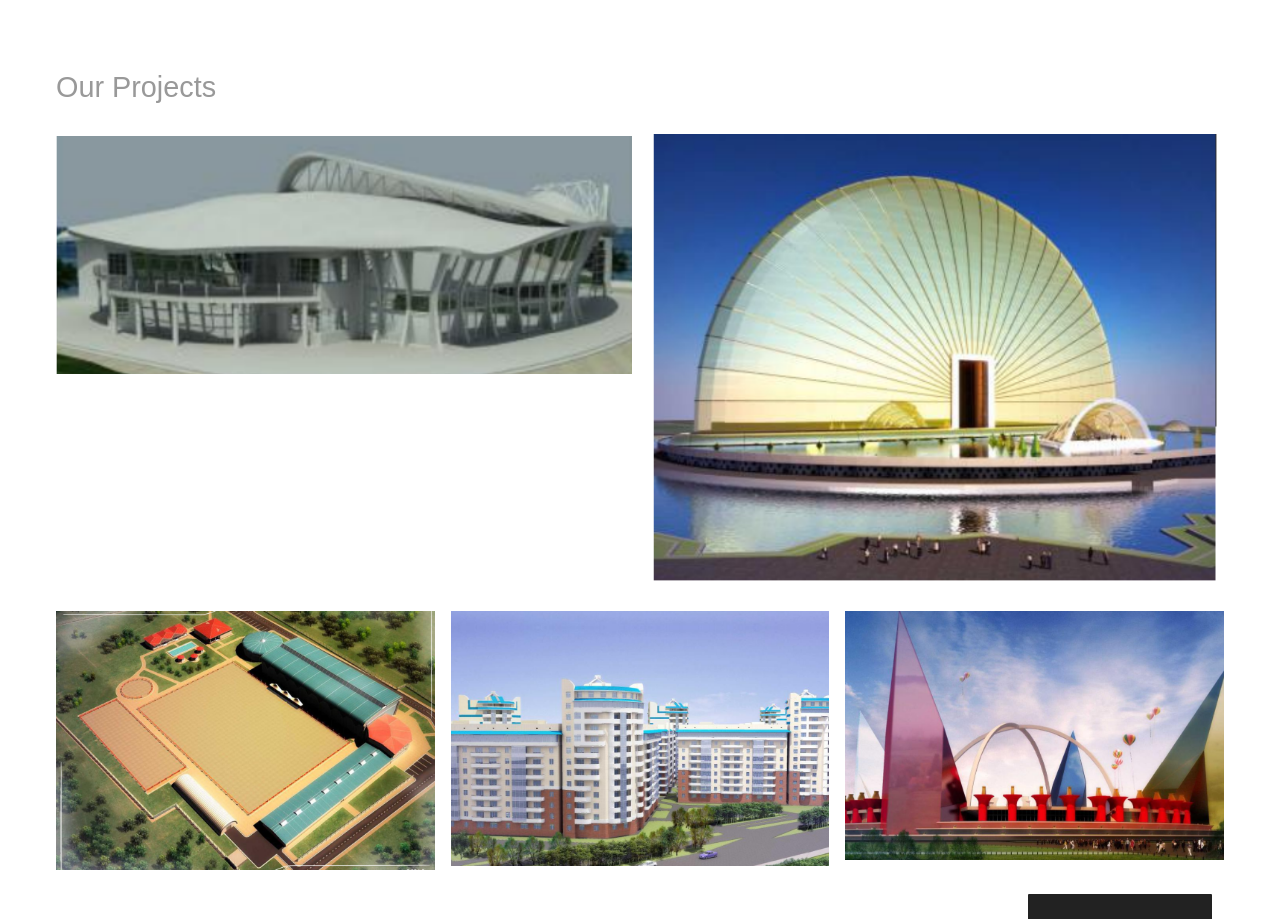
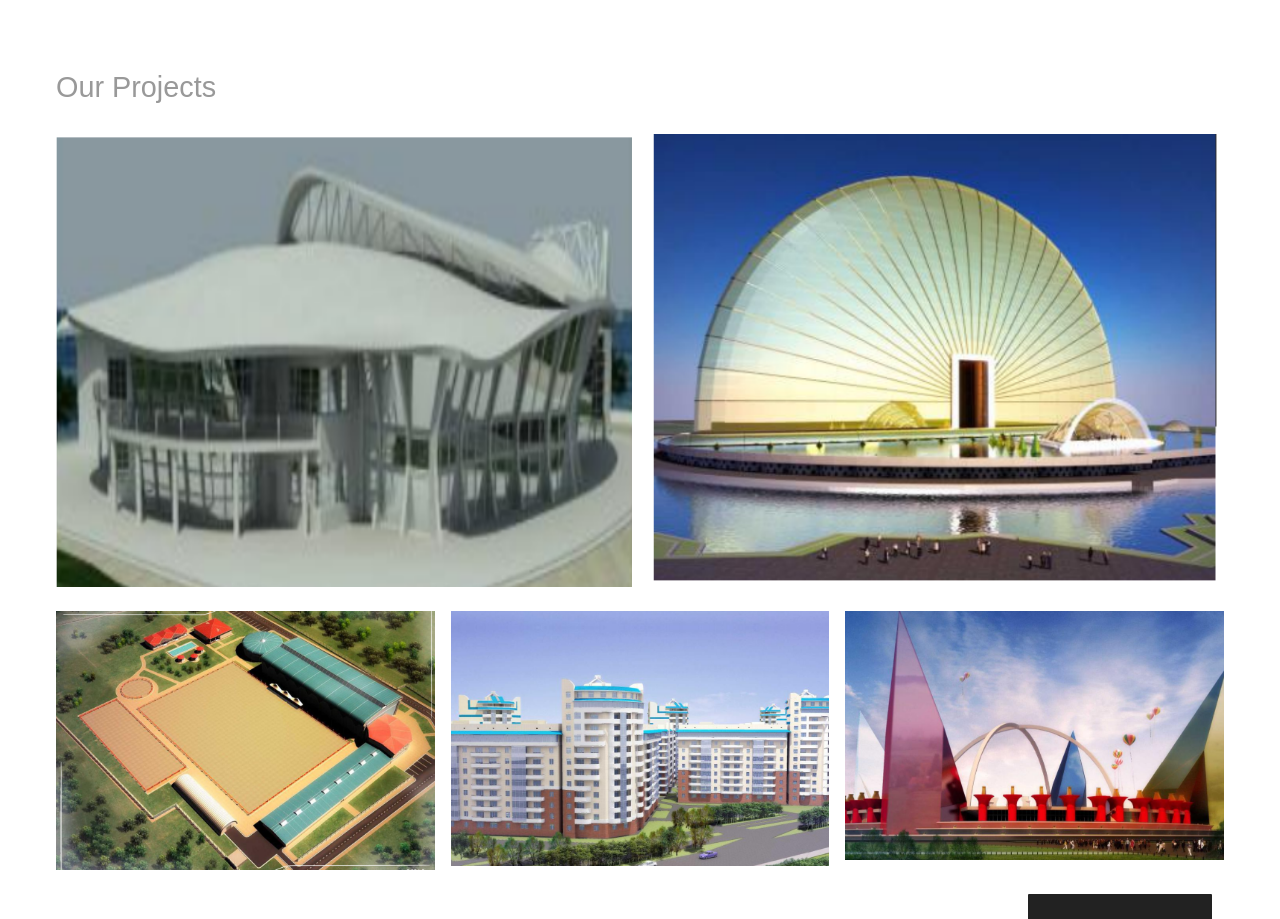
Before and after one commit to soliyana22/react-task-two, a React (Vite) app: page / in a window 1280 px wide. Shown: the part 1640-2559 px from the top of the page. Built offline with nearby package versions, Linux system fonts and the light colour scheme.

Commit message:
commited

```diff
--- a/src/pages/Landing.css
+++ b/src/pages/Landing.css
@@ -240,6 +240,11 @@ body {
 .project-image {
   width: 100%;
   height: auto;
+  display: block;
+}
+.project-image_1 {
+  width: 100%;
+  height: 100%;
   display: block;
 }
 
@@ -549,7 +554,20 @@ body {
     margin: 1rem auto;
     display: block;
     padding: 1rem;
+
+
   }
+
+  .landing_btn_1 button {
+    padding: 1rem 2rem;
+    font-size: 0.9rem;
+  }
+
+  .landing_btn_1 {
+    left: 1rem;
+    bottom: 1rem;
+  }
+
 
   /* Reduce title font sizes for mobile */
   .landing-title p {
--- a/src/pages/Landing.jsx
+++ b/src/pages/Landing.jsx
@@ -23,6 +23,7 @@ export const Landing = () => {
               </div>
 
           </div>
+
           <div className='landing_1'>
             <img src="../assets/images/Landing_1.jpg" alt="Landing header" />
           </div>
@@ -87,7 +88,7 @@ export const Landing = () => {
 
           <div className="projects-grid top-row">
             <div className="project-container">
-              <img src="../assets/images/landing_new_2.png" alt="Sample Project" className="project-image" />
+              <img src="../assets/images/Landing_4.png" alt="Sample Project" className="project-image_1" />
               <div className="overlay">
                 <h3 className="overlay-title">Sample <br/>Project</h3>
                 <button className="overlay-button">VIEW MORE →</button>
```
Also changed, not shown: public/assets/images/Landing_4.png (added).
